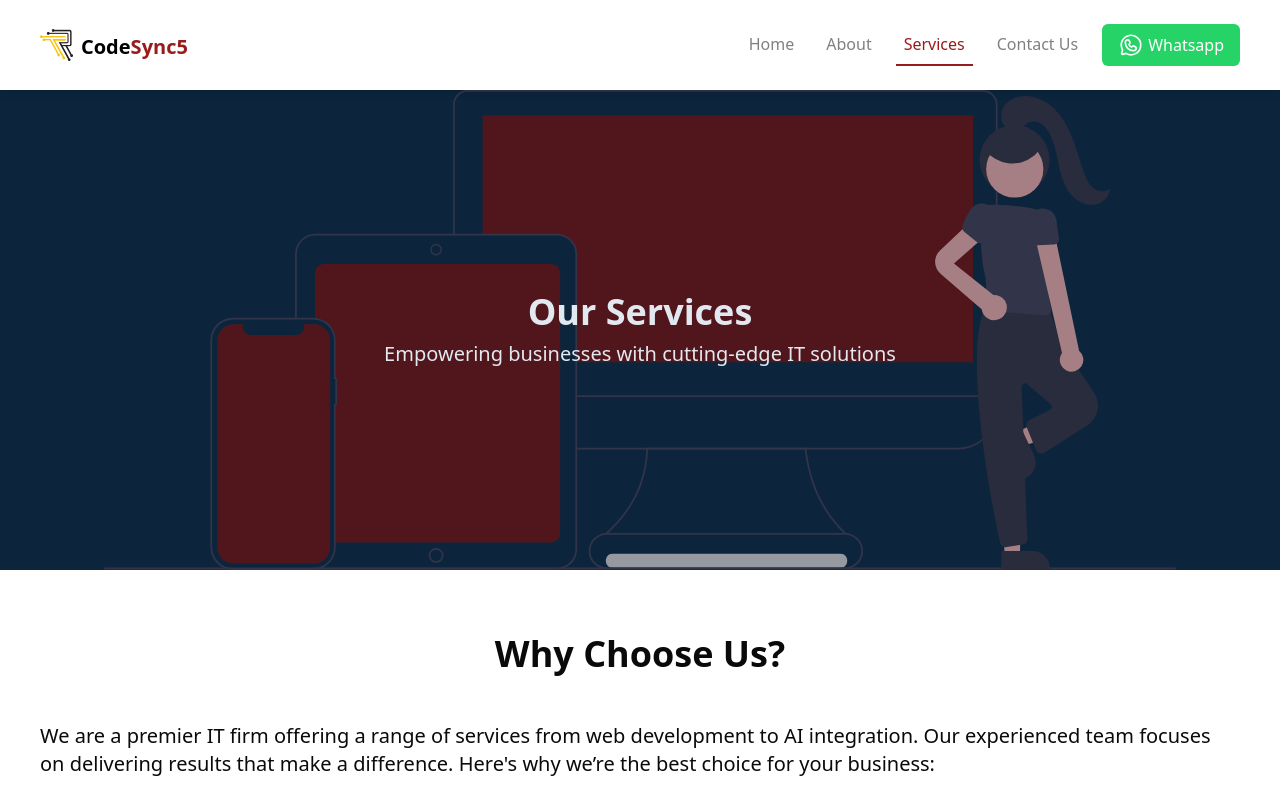
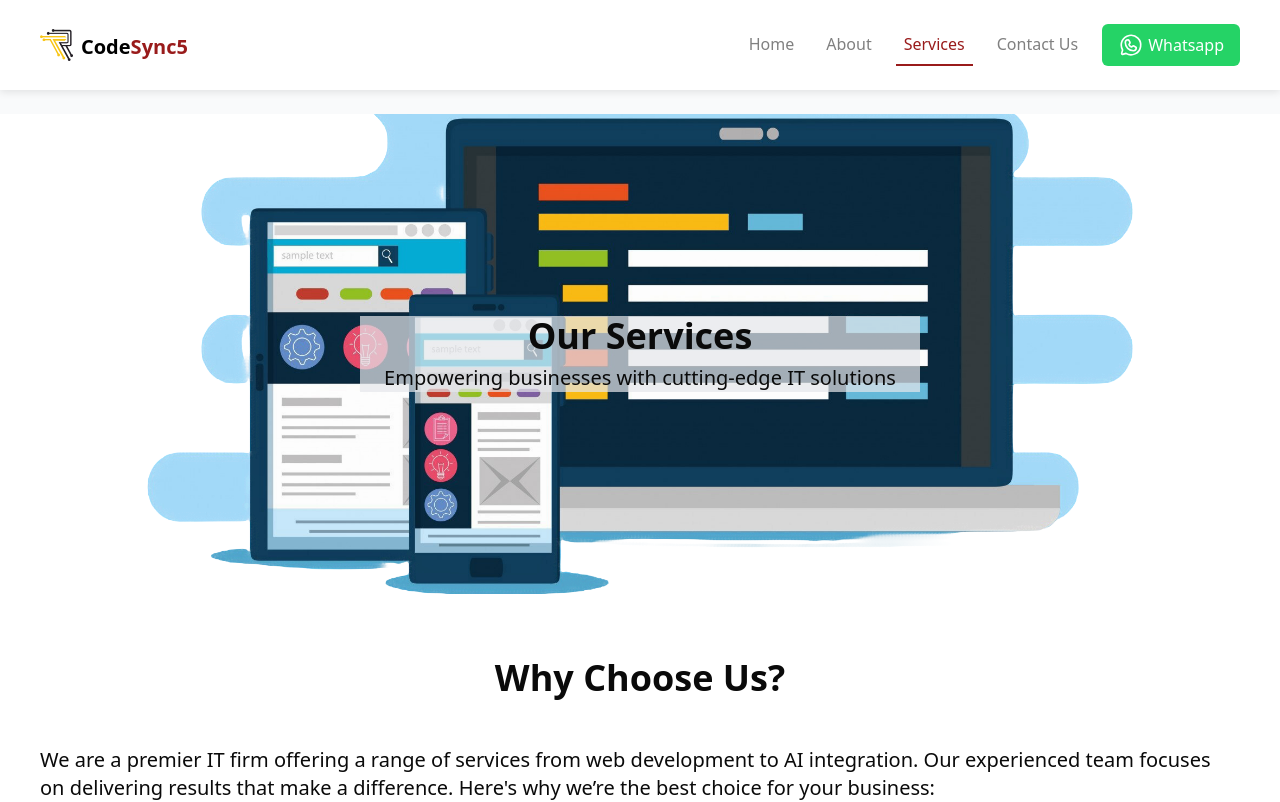
Before and after one commit to Chy-Zaber-Bin-Zahid/CodeSync5, a Next.js app: page /services in a window 1280 px wide. Shown: the top 802 px of the page. Built offline with nearby package versions, Linux system fonts and the light colour scheme; no server answers.

Commit message:
service section bg image added

```diff
--- a/components/AllServices/Hero.tsx
+++ b/components/AllServices/Hero.tsx
@@ -41,16 +41,16 @@ const AllServicesHero = () => {
     );
   });
   return (
-    <div className="relative w-full h-[60vh] flex items-center justify-center bg-gray-800">
+    <div className="relative w-full h-[60vh] flex items-center justify-center mt-6">
       <Image
-        src="/assets/AllServices/Hero.svg"
+        src="/assets/AllServices/service.png"
         alt="Services Hero"
         style={{ objectFit: "contain" }}
         fill
         id="image"
-        className=" bg-[#012340] bg-opacity-50 opacity-60 lg:bg-opacity-100 "
+        className="bg-white"
       />
-      <div className="absolute z-10  text-center text-slate-200 ">
+      <div className="absolute z-10  text-center bg-gray-200 bg-opacity-70 w-fit px-6">
         <h1 id="heading" className="text-4xl font-bold">
           Our Services
         </h1>
```
Also changed, not shown: public/assets/AllServices/service.png (added), public/assets/about/why choose us.png (renamed from public/assets/about/whychoose.png).
